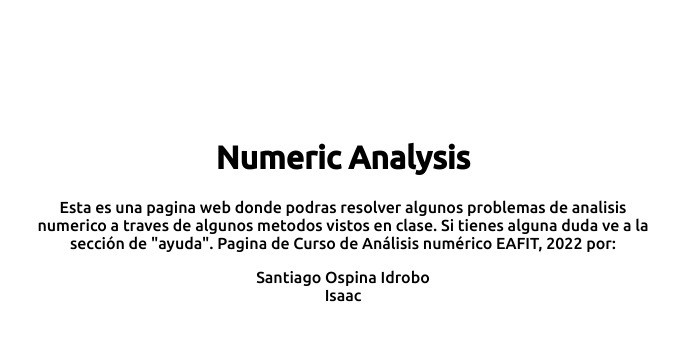
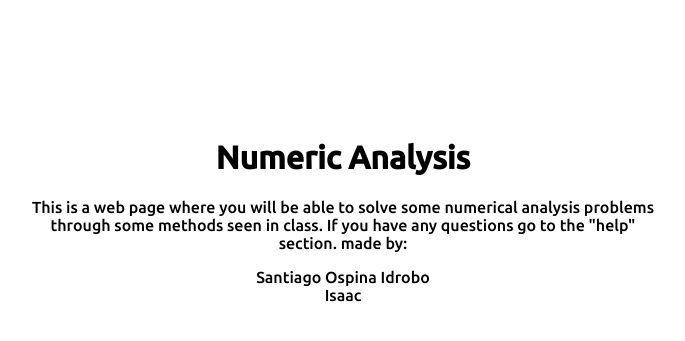
Before and after one commit to sospinai7/AnalisisNumerico, a Flask app: page / in a window 1280 px wide. Shown: the part 181-522 px from the top of the page, without its empty margins (297-982 px from the left). Run offline with Flask 2, Linux system fonts and the light colour scheme; some libraries are stand-ins or nearby versions.

```diff
--- a/Templates/Nav/index.html
+++ b/Templates/Nav/index.html
@@ -7,9 +7,7 @@
 <div class="introduction">
     <h1 class=title>Numeric Analysis</h1>
     <div class="description">
-        Esta es una pagina web donde podras resolver algunos problemas de analisis numerico a traves de algunos metodos vistos en clase.
-        Si tienes alguna duda ve a la sección de "ayuda".
-        Pagina de Curso de Análisis numérico EAFIT, 2022 por:
+        This is a web page where you will be able to solve some numerical analysis problems through some methods seen in class. If you have any questions go to the "help" section. made by:
         <br>
         <p>Santiago Ospina Idrobo <br> Isaac</p>
     </div>
```
Also changed, not shown: Templates/Nav/methods.html (+12 -8 lines).
